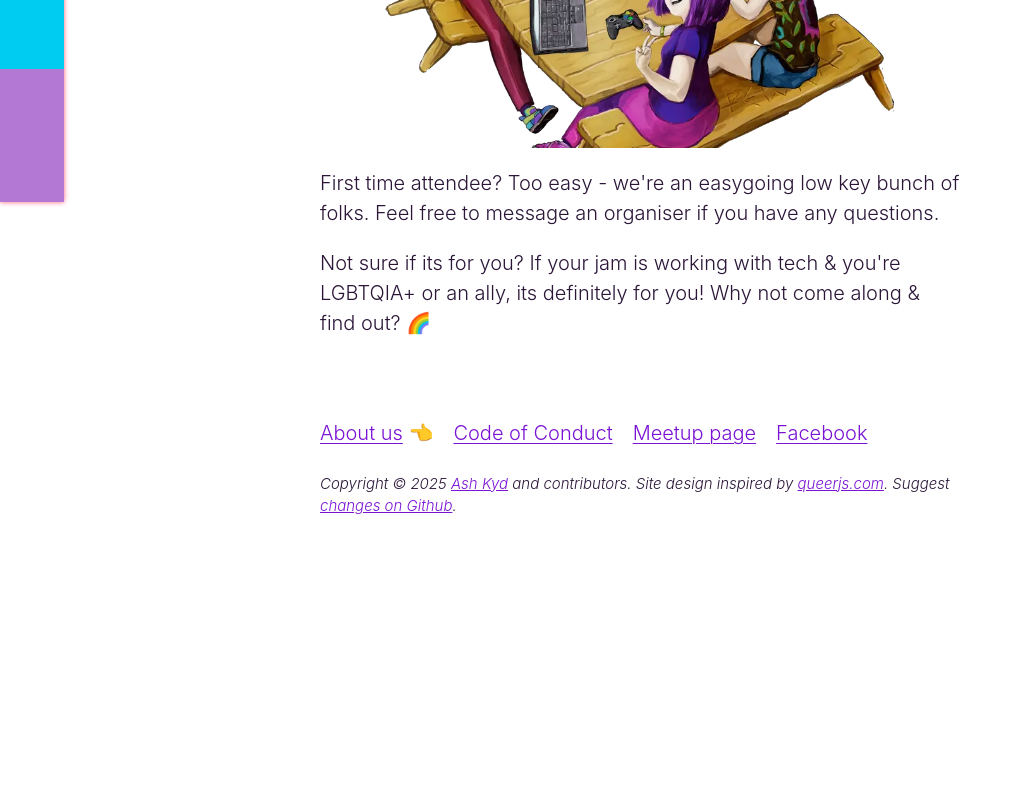
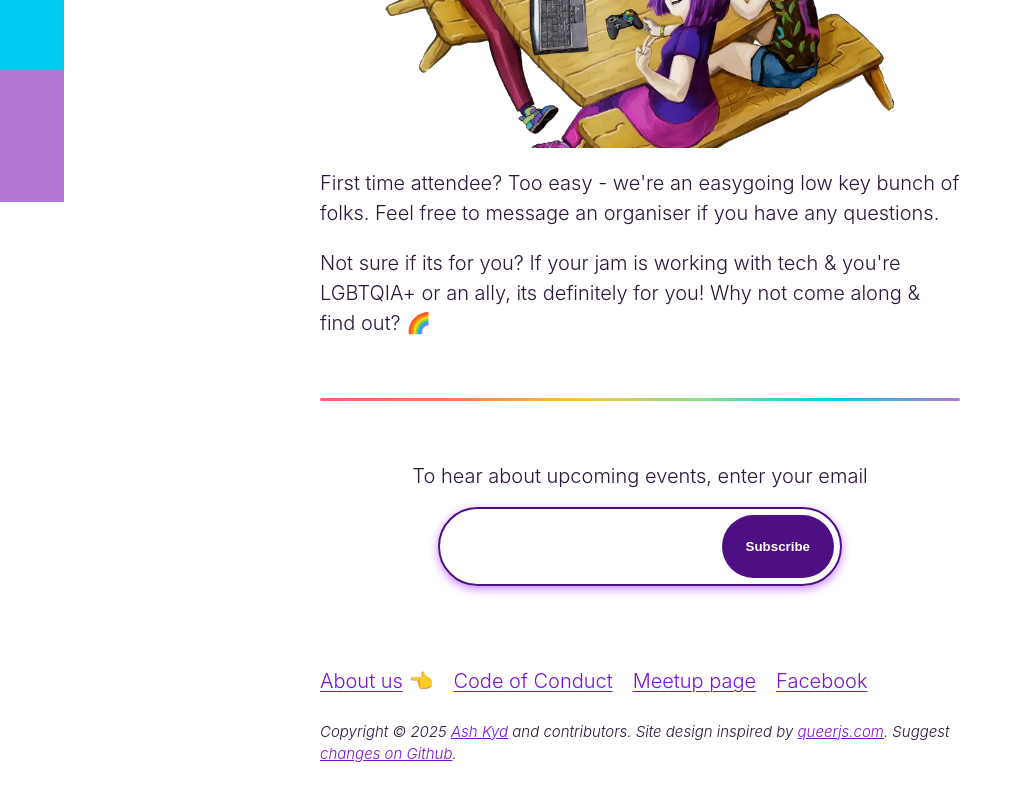
Before and after one commit to bnelgbtq/website, a Next.js app: page / in a window 1280 px wide. Shown: the part 598-1398 px from the top of the page, without its empty margins (0-1023 px from the left). Before the commit the page ends 1151 px from the top, so only its background shows below. Built offline with nearby package versions, Linux system fonts and the light colour scheme.

Commit message:
feature: sign up to our mailing list

```diff
--- /dev/null
+++ b/app/_components/EmailSubscribe/EmailSubscribe.js
@@ -0,0 +1,96 @@
+"use client";
+
+import { useState } from "react";
+import "./emailSubscribe.css";
+import RainbowSpinner from "../RainbowSpinner/RainbowSpinner";
+
+export default function EmailSubscribe() {
+  const [email, setEmail] = useState("");
+  const [error, setError] = useState();
+  const [status, setStatus] = useState("ready");
+
+  async function onSubmit(e) {
+    e.preventDefault();
+    setError(null);
+
+    if (!email) {
+      return setError("Please enter an email");
+    }
+    setStatus("submitting");
+
+    fetch("/api/subscribe", {
+      method: "POST",
+      headers: {
+        "Content-Type": "application/json",
+      },
+      body: JSON.stringify({ email }),
+    })
+      .then(async (response) => {
+        const data = await response.json();
+
+        if (response.ok) {
+          setStatus("success");
+          setEmail("");
+        } else {
+          setError(data.error || "An error occurred. Please try again.");
+          setStatus("ready");
+        }
+      })
+      .catch((err) => {
+        setError("An error occurred. Please try again.");
+        setStatus("ready");
+      });
+  }
+
+  return (
+    <form
+      className={`email-subscribe email-subscribe--${status}`}
+      onSubmit={onSubmit}
+    >
+      <label htmlFor="email-subscribe">
+        <div className="email-subscribe__sell">
+          To hear about upcoming events, enter your email
+        </div>
+      </label>
+      <div className="email-subscribe__pill">
+        <div className="email-subscribe__inliner">
+          <div className="email-subscribe__input">
+            <input
+              id="email-subscribe"
+              type="email"
+              value={email}
+              onInput={(e) => setEmail(e.target.value)}
+              disabled={status !== "ready"}
+            />
+          </div>
+          <button type="submit" disabled={status !== "ready"}>
+            Subscribe
+          </button>
+        </div>
+        <div
+          className={`email-subscribe__spinner email-subscribe__spinner--${
+            status === "submitting" ? "submitting" : "dormant"
+          }`}
+        >
+          <RainbowSpinner height={100} />
+          <div className="email-subscribe__spinner-text">
+            {status === "submitting" ? "loading..." : ""}
+          </div>
+        </div>
+        {status === "success" && (
+          <div className={`email-subscribe__success`}>
+            <div className="email-subscribe__emojo">🥳</div>
+            <div>
+              <strong>Done!</strong>
+              Check your email to confirm.
+            </div>
+            <div className="email-subscribe__emojo">🌈</div>
+          </div>
+        )}
+      </div>
+      <p className="email-subscribe__error" aria-hidden={!error}>
+        {error ? error : ""}
+      </p>
+    </form>
+  );
+}
--- /dev/null
+++ b/app/_components/EmailSubscribe/emailSubscribe.css
@@ -0,0 +1,188 @@
+.email-subscribe {
+  margin: 0;
+  text-align: center;
+  display: flex;
+  flex-direction: column;
+  gap: 16px;
+  position: relative;
+  white-space: balance;
+  @media (min-width: 720px) {
+    margin: 0 32px;
+  }
+}
+
+.email-subscribe__pill {
+  position: relative;
+  box-shadow: var(--box-shadow);
+  border-radius: 1000px;
+  overflow: hidden;
+  width: 100%;
+  max-width: 400px;
+  margin: 0 auto;
+  border: 2px solid transparent;
+  .email-subscribe--ready & {
+    border: 2px solid var(--highlightDarkest);
+    &:focus-within {
+      border-color: var(--highlight);
+    }
+  }
+}
+
+.email-subscribe__spinner {
+  position: absolute;
+  left: 0;
+  top: 0;
+  width: 100%;
+  height: 0%;
+  z-index: 3;
+  overflow: hidden;
+  transition: ease-in-out height 0.25s;
+  &.email-subscribe__spinner--submitting {
+    height: 100%;
+  }
+}
+.email-subscribe__spinner-text {
+  position: absolute;
+  left: 0;
+  top: 0;
+  width: 100%;
+  height: 100%;
+  display: flex;
+  justify-content: center;
+  align-items: center;
+  font-weight: bold;
+  font-size: 1.5rem;
+  color: #fff;
+  -webkit-text-stroke: 5px #00000044;
+  paint-order: stroke fill;
+}
+.email-subscribe__success {
+  position: absolute;
+  left: 0;
+  bottom: 0;
+  width: calc(100% - 2rem);
+  height: 100%;
+  display: flex;
+  justify-content: center;
+  align-items: center;
+  padding: 0 1rem;
+  text-wrap: balance;
+  overflow: hidden;
+  gap: 16px;
+  background: linear-gradient(
+    to right,
+    var(--highlightDarkest),
+    var(--highlightDark)
+  );
+  color: white;
+  animation: email-subscribe__success 0.75s ease-in-out;
+  strong {
+    font-weight: bold;
+    &:after {
+      content: " ";
+    }
+  }
+}
+
+.email-subscribe__error {
+  position: absolute;
+  width: 9em;
+  left: 50%;
+  bottom: -4px;
+  translate: -50% 100%;
+  margin: 0;
+  background: linear-gradient(
+    to right,
+    var(--highlightDarkest),
+    var(--highlightDark)
+  );
+  box-shadow: var(--box-shadow);
+  border-radius: var(--border-radius);
+  color: white;
+  transition: opacity 0.2s;
+  padding: 8px 16px;
+  &[aria-hidden="true"] {
+    opacity: 0;
+    pointer-events: none;
+  }
+  &:hover {
+    opacity: 0.4;
+  }
+}
+
+@keyframes email-subscribe__success {
+  from {
+    opacity: 0;
+  }
+  25% {
+    opacity: 1;
+  }
+  50% {
+    filter: brightness(1.5);
+  }
+  to {
+  }
+}
+
+.email-subscribe__emojo {
+  font-size: 1rem;
+  @media (min-width: 720px) {
+    font-size: 2em;
+  }
+}
+.email-subscribe__inliner {
+  position: relative;
+  display: flex;
+}
+.email-subscribe__input {
+  outline: none;
+  flex: 1;
+  max-width: 100%;
+  position: relative;
+  height: 3em;
+  font-size: 1.25rem;
+  @media (min-width: 720px) {
+    height: 3em;
+  }
+  input {
+    border: none;
+    background: transparent;
+    color: inherit;
+    outline: none;
+    font-size: inherit;
+    font-family: inherit;
+    font-weight: 300;
+    position: absolute;
+    left: 0;
+    top: 0;
+    width: 100%;
+    height: 100%;
+    padding: 0 16px;
+    &:-internal-autofill-selected {
+      -webkit-background-clip: text;
+      -webkit-text-fill-color: var(--text);
+    }
+  }
+}
+
+.email-subscribe__inliner button {
+  margin: 6px;
+  border-radius: 1000px;
+  border: none;
+  background: var(--highlightDarkest);
+  color: white;
+  font-weight: bold;
+  padding: 0 24px;
+  cursor: pointer;
+  transition: background-color 0.2s;
+  &:hover {
+    background-color: var(--highlightDark);
+  }
+  &:active {
+    background-color: var(--highlight);
+  }
+  &:focus-visible {
+    outline: 2px solid var(--highlight);
+    outline-offset: 2px;
+  }
+}
--- a/app/_components/Rainbow/Rainbow.js
+++ b/app/_components/Rainbow/Rainbow.js
@@ -13,7 +13,7 @@ function doLocalStorage(action, ...args) {
  * A rainbow flag toggler inspired by/largely cribbed from queerjs.com
  * @see https://github.com/queerjs/website/blob/master/src/components/rainbow/RainbowWithClicker.js
  */
-export default function Rainbow() {
+export default function Rainbow({ isClickable = false }) {
   const [isMounted, setIsMounted] = useState(false);
   const [stripeIndex, setStripeIndex] = useState(
     doLocalStorage("getItem", "flagIndex") || 0
@@ -34,31 +34,36 @@ export default function Rainbow() {
   if (!isMounted) {
     return null;
   }
-  console.log("stripes[0].colour", stripes[0].colour);
+
+  const rainbowDom = (
+    <div className="rainbow__wrapper">
+      {stripes.map(({ colour = "black", size = 0 } = {}, i) => (
+        <div
+          key={i}
+          style={{
+            background: colour,
+            flex: size,
+          }}
+        ></div>
+      ))}
+    </div>
+  );
+
+  if (!isClickable) {
+    return rainbowDom;
+  }
+
   return (
     <button
       className="rainbow"
       title={name}
       aria-live="assertive"
-      style={{
-        "--box-shadow": `0 0 5px ${stripes[0].colour}`,
-      }}
       onClick={() =>
         setStripeIndex(allStripes[stripeIndex + 1] ? stripeIndex + 1 : 0)
       }
     >
       <div className="sr-only">{name} - click to change</div>
-      <div className="rainbow__wrapper">
-        {stripes.map(({ colour = "black", size = 0 } = {}, i) => (
-          <div
-            key={i}
-            style={{
-              background: colour,
-              flex: size,
-            }}
-          ></div>
-        ))}
-      </div>
+      {rainbowDom}
     </button>
   );
 }
--- a/app/_components/Rainbow/rainbow.css
+++ b/app/_components/Rainbow/rainbow.css
@@ -1,9 +1,6 @@
 .rainbow {
-  position: fixed;
-  left: 0;
-  top: 0;
-  width: 16px;
-  height: 100vh;
+  width: 100%;
+  height: 100%;
   cursor: pointer;
   border: none;
   background: transparent;
@@ -17,14 +14,10 @@
   height: 100%;
   display: flex;
   flex-direction: column;
-  box-shadow: var(--box-shadow);
   transition: box-shadow 0.2s;
   & > * {
     flex: 1;
     transition: flex 0.2s, background-color 0.4s;
-  }
-  @media (min-width: 820px) {
-    width: 64px;
   }
 }
 
--- /dev/null
+++ b/app/_components/RainbowSpinner/RainbowSpinner.js
@@ -0,0 +1,14 @@
+import Rainbow from "../Rainbow/Rainbow";
+import "./rainbowSpinner.css";
+
+export default function RainbowSpinner({ height = 300 }) {
+  return (
+    <div className="rainbow-spinner" style={{ "--height": height + "px" }}>
+      {Array.from({ length: 2 }).map((_, i) => (
+        <div className="rainbow-spinner__rainbow" key={i}>
+          <Rainbow />
+        </div>
+      ))}
+    </div>
+  );
+}
--- /dev/null
+++ b/app/_components/RainbowSpinner/rainbowSpinner.css
@@ -0,0 +1,16 @@
+.rainbow-spinner {
+  height: var(--height);
+  overflow: hidden;
+}
+.rainbow-spinner__rainbow {
+  height: var(--height);
+  animation: rainbow-spinner-pan 10s linear infinite;
+}
+@keyframes rainbow-spinner-pan {
+  from {
+    translate: 0 0;
+  }
+  to {
+    translate: 0 calc(0px - var(--height));
+  }
+}
--- a/app/globals.css
+++ b/app/globals.css
@@ -88,3 +88,30 @@ h1 {
   padding: 0;
   position: absolute;
 }
+
+.rainbow-sidebar {
+  position: fixed;
+  left: 0;
+  top: 0;
+  width: 16px;
+  height: 100vh;
+  @media (min-width: 820px) {
+    width: 64px;
+  }
+}
+
+hr {
+  height: 3px;
+  border-radius: 1.5px;
+  border: none;
+  margin: 3rem 0;
+  background: linear-gradient(
+    to right,
+    #ff5d7d,
+    #ff764e,
+    #ffc144,
+    #88df8e,
+    #00ccf2,
+    #b278d3
+  );
+}
--- a/app/layout.js
+++ b/app/layout.js
@@ -18,6 +18,7 @@ export default function RootLayout({ children }) {
     <html lang="en">
       <body>
         <Header items={menuHeader} tagline={site.description} />
+
         <article>{children}</article>
 
         <Footer items={menuFooter}>
@@ -31,7 +32,9 @@ export default function RootLayout({ children }) {
             .
           </p>
         </Footer>
-        <Rainbow />
+        <div className="rainbow-sidebar">
+          <Rainbow isClickable={true} />
+        </div>
       </body>
     </html>
   );
--- a/app/page.js
+++ b/app/page.js
@@ -1,6 +1,7 @@
 import Image from "next/image";
 import styles from "./page.css";
 import HeroItem from "./_components/HeroItem/HeroItem";
+import EmailSubscribe from "./_components/EmailSubscribe/EmailSubscribe";
 
 export default function Home() {
   return (
@@ -31,6 +32,8 @@ export default function Home() {
         LGBTQIA+ or an ally, its definitely for you! Why not come along & find
         out? 🌈
       </p>
+      <hr />
+      <EmailSubscribe />
     </>
   );
 }
--- a/package.json
+++ b/package.json
@@ -9,8 +9,10 @@
     "start": "next start"
   },
   "dependencies": {
+    "@mailchimp/mailchimp_marketing": "^3.0.80",
+    "dotenv": "^17.2.2",
+    "next": "15.5.4",
     "react": "19.1.0",
-    "react-dom": "19.1.0",
-    "next": "15.5.4"
+    "react-dom": "19.1.0"
   }
 }
```
Also changed, not shown: app/api/subscribe/route.js (added, +65 -0 lines), 1 other file (tests, documents, lock files or other folders).
